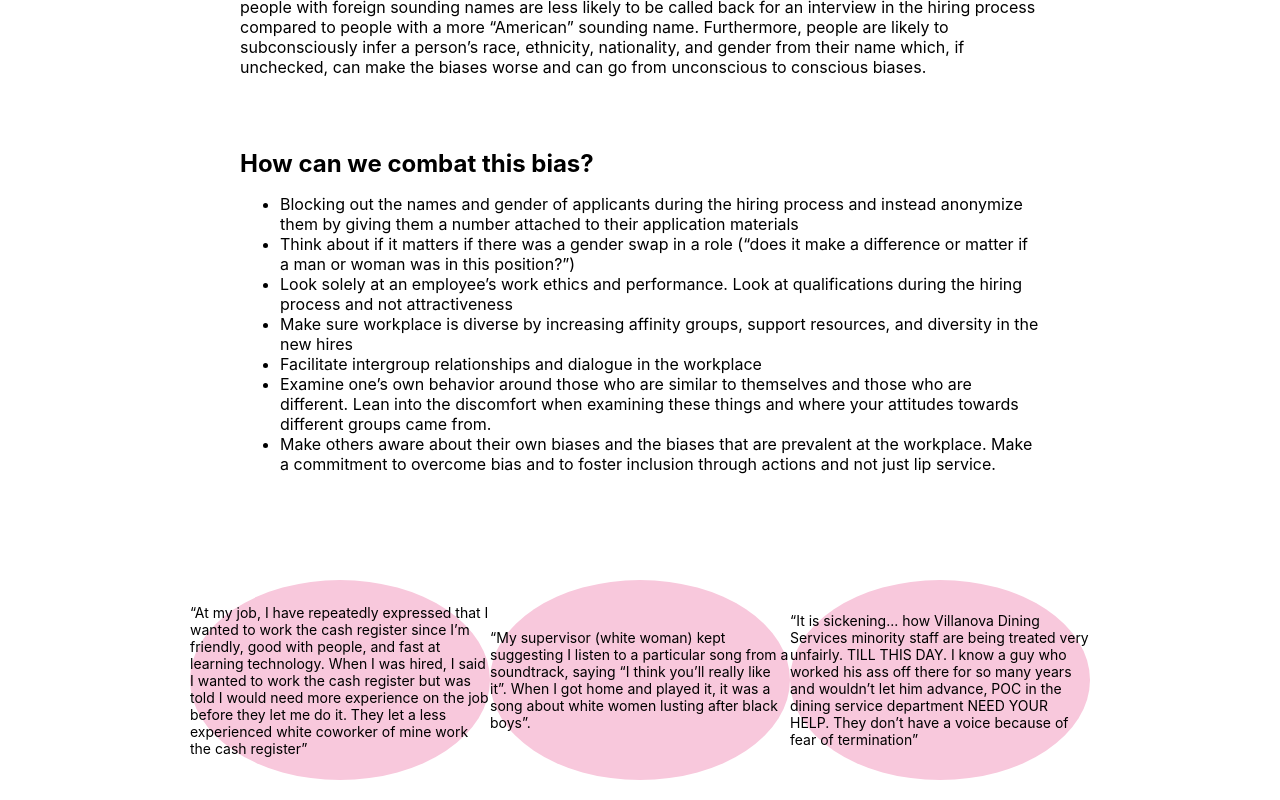
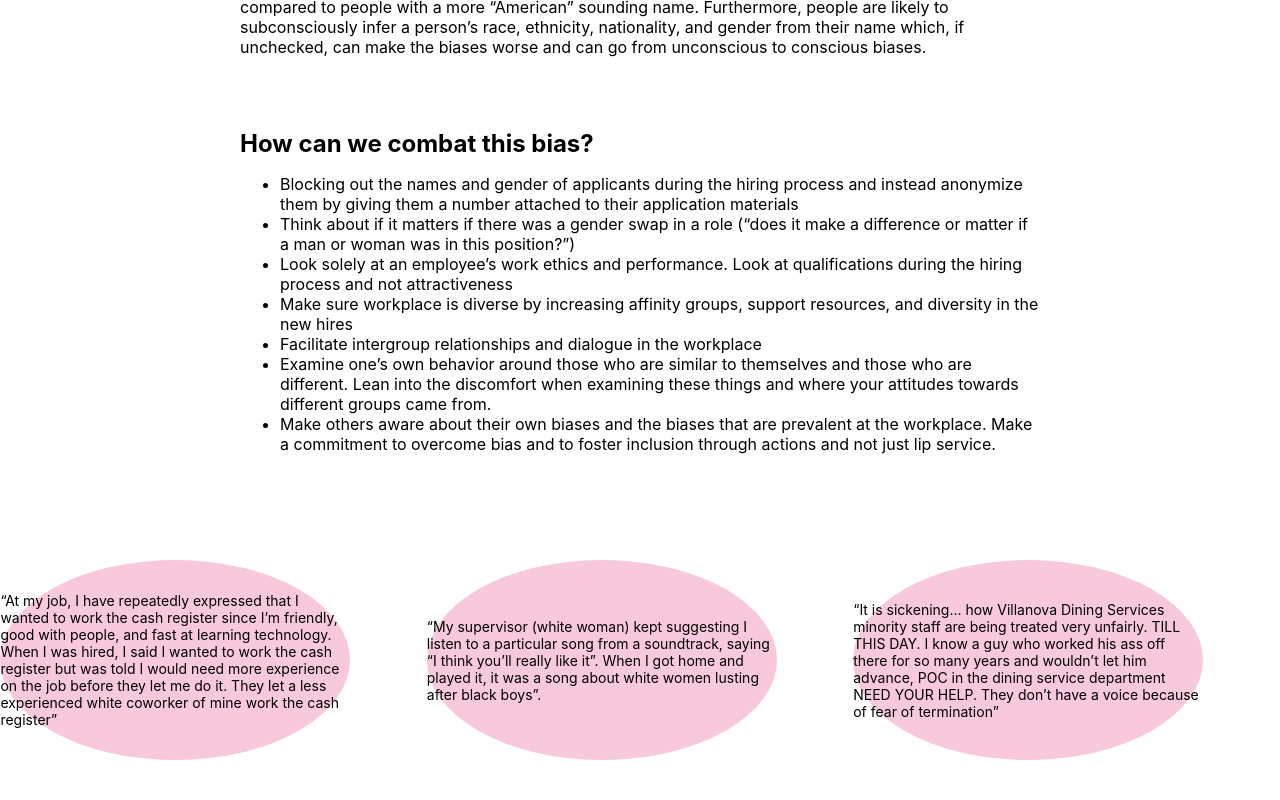
Before and after one commit to camtaylor2/fixed_BiasA, a React (Create React App) app in the folder my-app/: page /classroom in a window 1280 px wide. Shown: the part 394-1194 px from the top of the page. After the commit the page ends 1154 px from the top, so only its background shows below. Built offline with nearby package versions, Linux system fonts and the light colour scheme.

Commit message:
edited Classroom

```diff
--- a/my-app/src/Classroom.css
+++ b/my-app/src/Classroom.css
@@ -1,6 +1,6 @@
 .ClassroomPage {
-    position: relative;
-    padding: 20px;
+
+
   }
 
   .Content {
@@ -32,12 +32,12 @@
   }
 
   .Circle {
-    width: 300px;
+    width: 350px;
     height: 200px;
     border-radius: 50%;
     background-color: #F8C8DC;
     display: flex;
-    justify-content: center;
+    margin-right: 10ex;
     align-items: center;
     font-size: 14px
   }
--- a/my-app/src/Classroom.jsx
+++ b/my-app/src/Classroom.jsx
@@ -15,6 +15,7 @@ function Classroom() {
 
           </p>
         </div>
+
         <div className="Section">
           <h1 className="Title">How can we combat this bias?</h1>
           <ul className="BulletPoints">
```
